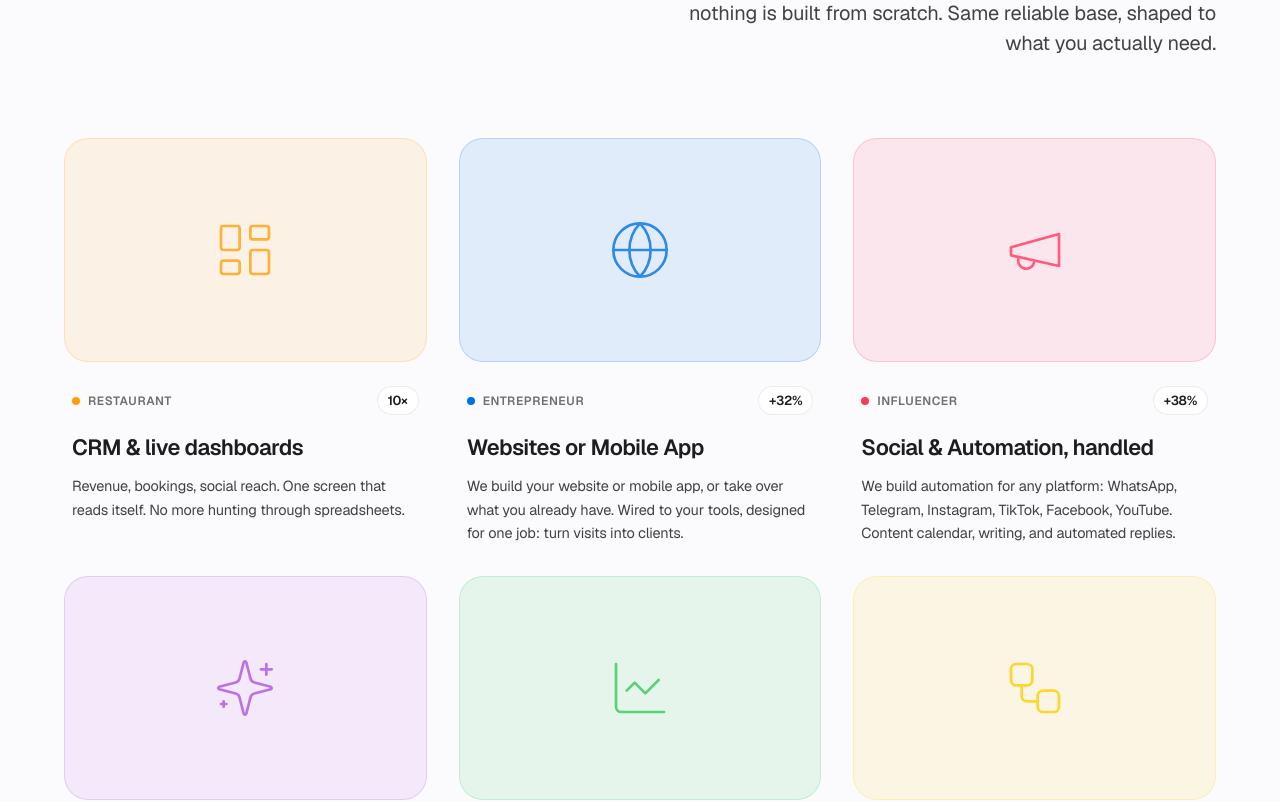
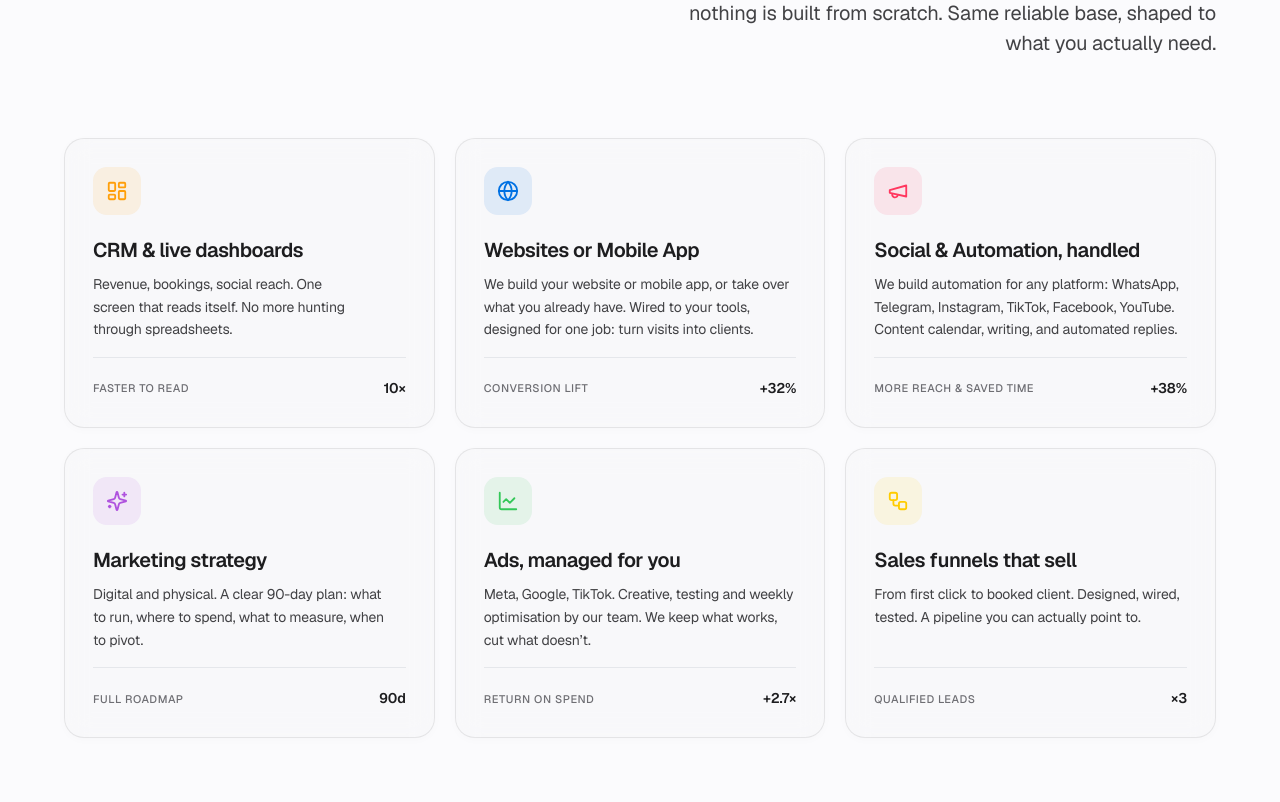
Before and after one commit to JulienRousset/customify, a React (Vite) app: page / in a window 1280 px wide. Shown: the part 1420-2222 px from the top of the page. Built offline with nearby package versions, Linux system fonts and the light colour scheme; no server answers.

Commit message:
style: refine services grid into ultra clean compact layout

```diff
--- a/src/components/Services.tsx
+++ b/src/components/Services.tsx
@@ -4,12 +4,12 @@ import { useLang } from '../lang'
 import { easeApple, staggerItem, staggerParent, viewportOnce } from './fx/motion'
 
 const visualStyles = [
-  { icon: LayoutDashboard, bg: 'bg-[#ff9f0a]/10', color: 'text-[#ff9f0a]', border: 'border-[#ff9f0a]/20', hex: '#ff9f0a' },
-  { icon: Globe, bg: 'bg-[#0071e3]/10', color: 'text-[#0071e3]', border: 'border-[#0071e3]/20', hex: '#0071e3' },
-  { icon: Megaphone, bg: 'bg-[#ff375f]/10', color: 'text-[#ff375f]', border: 'border-[#ff375f]/20', hex: '#ff375f' },
-  { icon: Sparkles, bg: 'bg-[#af52de]/10', color: 'text-[#af52de]', border: 'border-[#af52de]/20', hex: '#af52de' },
-  { icon: LineChart, bg: 'bg-[#34c759]/10', color: 'text-[#34c759]', border: 'border-[#34c759]/20', hex: '#34c759' },
-  { icon: Workflow, bg: 'bg-[#ffcc00]/10', color: 'text-[#ffcc00]', border: 'border-[#ffcc00]/20', hex: '#ffcc00' },
+  { icon: LayoutDashboard, bg: 'bg-[#ff9f0a]/10', color: 'text-[#ff9f0a]' },
+  { icon: Globe, bg: 'bg-[#0071e3]/10', color: 'text-[#0071e3]' },
+  { icon: Megaphone, bg: 'bg-[#ff375f]/10', color: 'text-[#ff375f]' },
+  { icon: Sparkles, bg: 'bg-[#af52de]/10', color: 'text-[#af52de]' },
+  { icon: LineChart, bg: 'bg-[#34c759]/10', color: 'text-[#34c759]' },
+  { icon: Workflow, bg: 'bg-[#ffcc00]/10', color: 'text-[#ffcc00]' },
 ]
 
 export default function Services() {
@@ -40,7 +40,7 @@ export default function Services() {
           initial="hidden"
           whileInView="visible"
           viewport={viewportOnce}
-          className="grid grid-cols-1 md:grid-cols-2 lg:grid-cols-3 gap-6 lg:gap-8"
+          className="grid grid-cols-1 md:grid-cols-2 lg:grid-cols-3 gap-5"
         >
           {s.items.map((item, i) => {
             const style = visualStyles[i % visualStyles.length]
@@ -49,38 +49,34 @@ export default function Services() {
               <motion.article
                 key={item.title}
                 variants={staggerItem}
-                whileHover={{ y: -4 }}
-                transition={{ duration: 0.35, ease: easeApple }}
-                className="group flex flex-col"
+                whileHover={{ y: -2, scale: 1.01 }}
+                transition={{ duration: 0.3, ease: easeApple }}
+                className="group relative bg-surface/50 hover:bg-surface2/80 backdrop-blur-md p-6 lg:p-7 rounded-[20px] border border-hair shadow-[0_2px_10px_rgba(0,0,0,0.02)] hover:shadow-[0_8px_30px_rgba(0,0,0,0.06)] transition-all flex flex-col"
               >
-                {/* Visual / Image Area */}
-                <div className={`relative w-full h-48 md:h-56 rounded-[24px] mb-6 flex items-center justify-center overflow-hidden border ${style.border} ${style.bg} transition-colors duration-500`}>
+                <div className="flex flex-col mb-4">
                   <motion.div
-                    whileHover={{ scale: 1.1 }}
-                    transition={{ type: 'spring', stiffness: 300, damping: 20 }}
+                    whileHover={{ scale: 1.05 }}
+                    transition={{ type: 'spring', stiffness: 400, damping: 15 }}
+                    className={`w-12 h-12 rounded-[14px] flex items-center justify-center mb-5 ${style.bg}`}
                   >
-                    <Icon size={64} strokeWidth={1} className={`${style.color} opacity-80`} />
+                    <Icon size={22} strokeWidth={2} className={style.color} />
                   </motion.div>
+
+                  <h3 className="font-display font-semibold text-[18px] md:text-[20px] tracking-tight text-fg mb-2">
+                    {item.title}
+                  </h3>
+                  <p className="text-[14px] text-fg2 leading-relaxed text-pretty">
+                    {item.desc}
+                  </p>
                 </div>
 
-                {/* Text Content Area */}
-                <div className="flex-1 flex flex-col px-2">
-                  <div className="flex items-center justify-between mb-4">
-                    <div className="flex items-center gap-2">
-                      <span className="w-2 h-2 rounded-full" style={{ backgroundColor: style.hex }} />
-                      <span className="text-[12px] font-semibold text-sub uppercase tracking-wider">{item.tag}</span>
-                    </div>
-                    <div className="flex items-center gap-1.5 bg-surface2 border border-hair px-2.5 py-1 rounded-full">
-                      <span className="font-semibold text-[13px] text-fg tracking-tight">{item.metric}</span>
-                    </div>
+                <div className="mt-auto pt-5 border-t border-hair/50 flex items-center justify-between">
+                  <div className="text-[11px] font-medium text-sub uppercase tracking-wider">
+                    {item.metricLabel}
                   </div>
-
-                  <h3 className="font-display font-semibold text-[20px] md:text-[22px] tracking-tight mb-2.5 text-fg">
-                    {item.title}
-                  </h3>
-                  <p className="text-[14.5px] text-fg2 leading-[1.6] text-pretty">
-                    {item.desc}
-                  </p>
+                  <div className="font-semibold text-[14px] text-fg">
+                    {item.metric}
+                  </div>
                 </div>
               </motion.article>
             )
```
